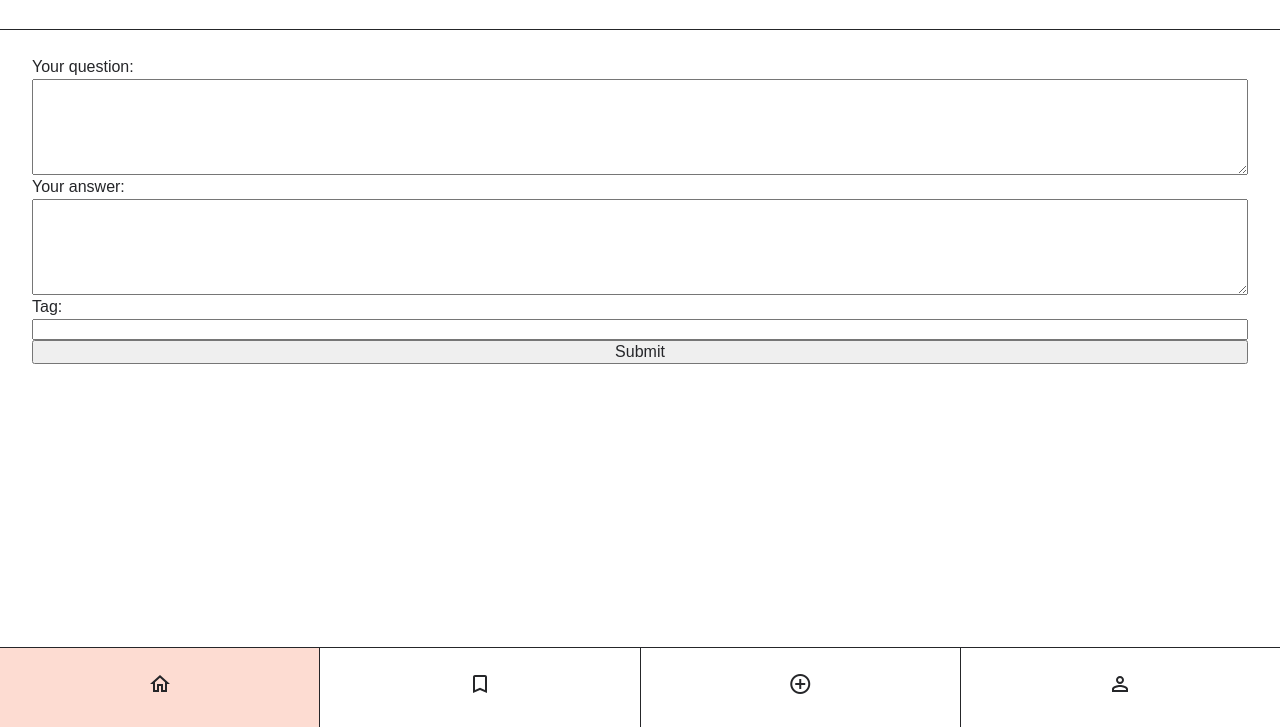
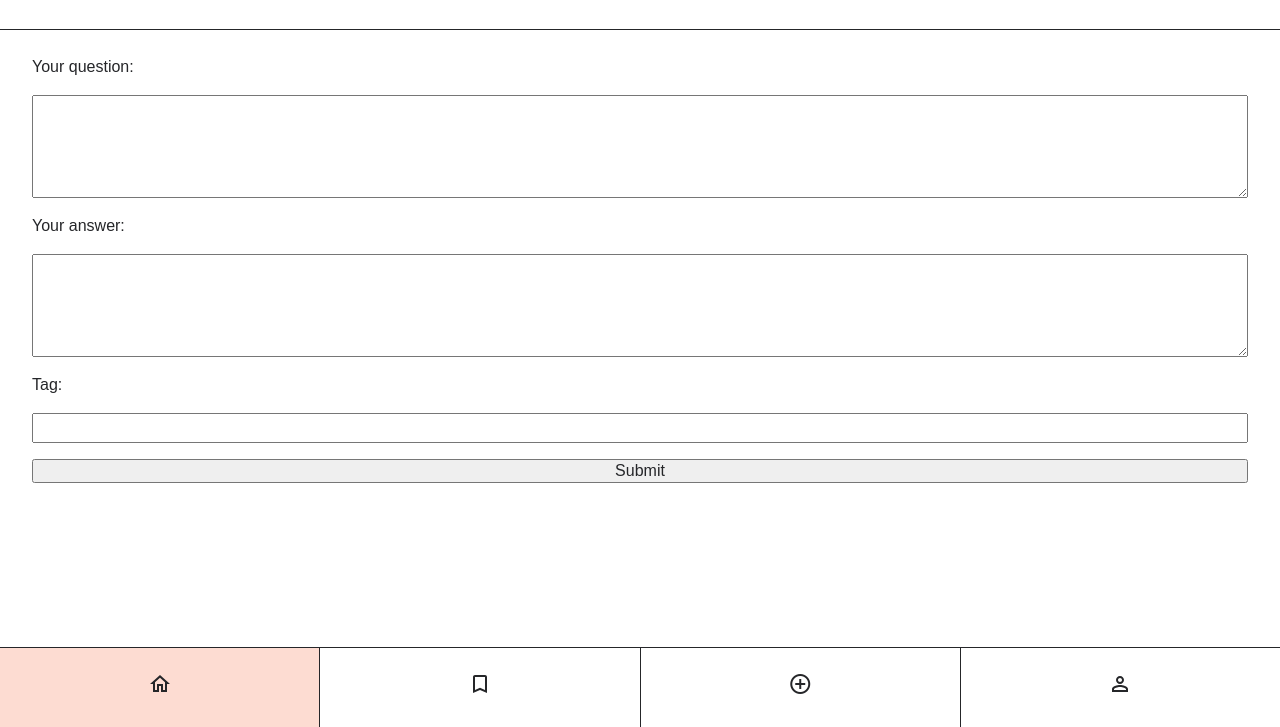
Before and after one commit to PacoSchwab/quizapp2, a website: page form.html in a window 1280 px wide. Shown: the part 73-800 px from the top of the page. Drawn offline with nearby package versions, Linux system fonts and the light colour scheme.

Commit message:
change components

```diff
--- a/components/form/form.css
+++ b/components/form/form.css
@@ -6,4 +6,9 @@
   border-radius: 5px;
   display: flex;
   flex-direction: column;
+  gap: 1rem;
 }
+
+.form__field {
+    padding: 0.34rem;
+}
```
